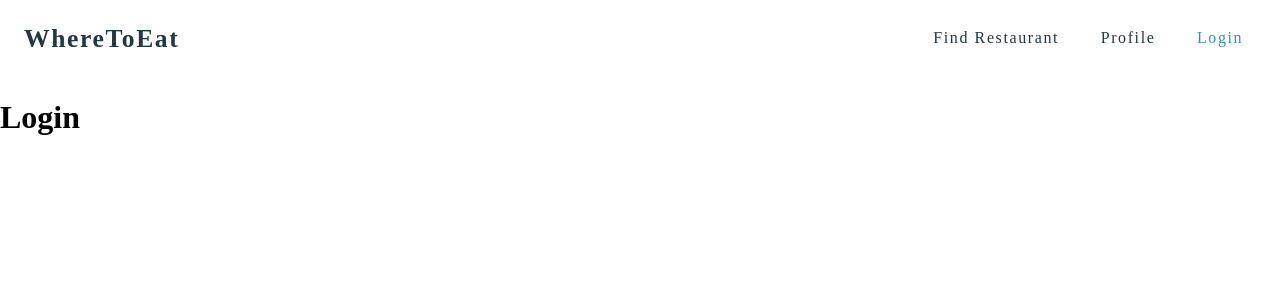
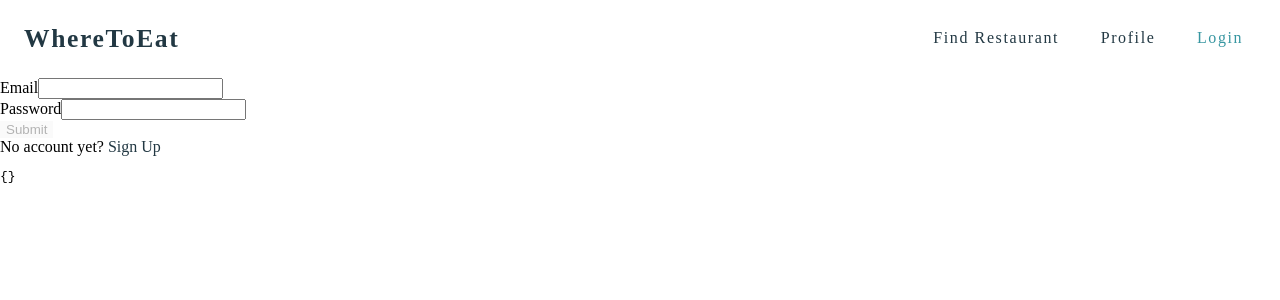
Before and after one commit to ennshi/restaurants-react, a React (Create React App) app: page /login in a window 1280 px wide. Shown: the top 300 px of the page. Built offline with nearby package versions, Linux system fonts and the light colour scheme; a web font is replaced by a local one.

Commit message:
Login form implemented

```diff
--- a/src/pages/user/Login.js
+++ b/src/pages/user/Login.js
@@ -1,9 +1,27 @@
-import React from "react";
+import React from 'react';
+import {Form} from 'react-final-form';
+import FormInput from "../../components/FormInput";
+import {Link} from "react-router-dom";
 
 export default () => {
+    const onSubmit = async values => {
+        await console.log(JSON.stringify(values));
+    };
     return (
-        <div>
-            <h1>Login</h1>
-        </div>
+        <Form
+            onSubmit={onSubmit}
+            render={({ handleSubmit, form, submitting, pristine, values }) => (
+                <form onSubmit={handleSubmit}>
+                    <FormInput name="email" type="email" label="Email" placeholder=""/>
+                    <FormInput name="password" type="password" label="Password" placeholder=""/>
+                    <div className="buttons">
+                        <button type="submit" disabled={submitting || pristine}>
+                            Submit
+                        </button>
+                    </div>
+                    No account yet? <Link to="/sign-up">Sign Up</Link>
+                    <pre>{JSON.stringify(values, 0, 2)}</pre>
+                </form>
+            )}/>
     );
 };
```
